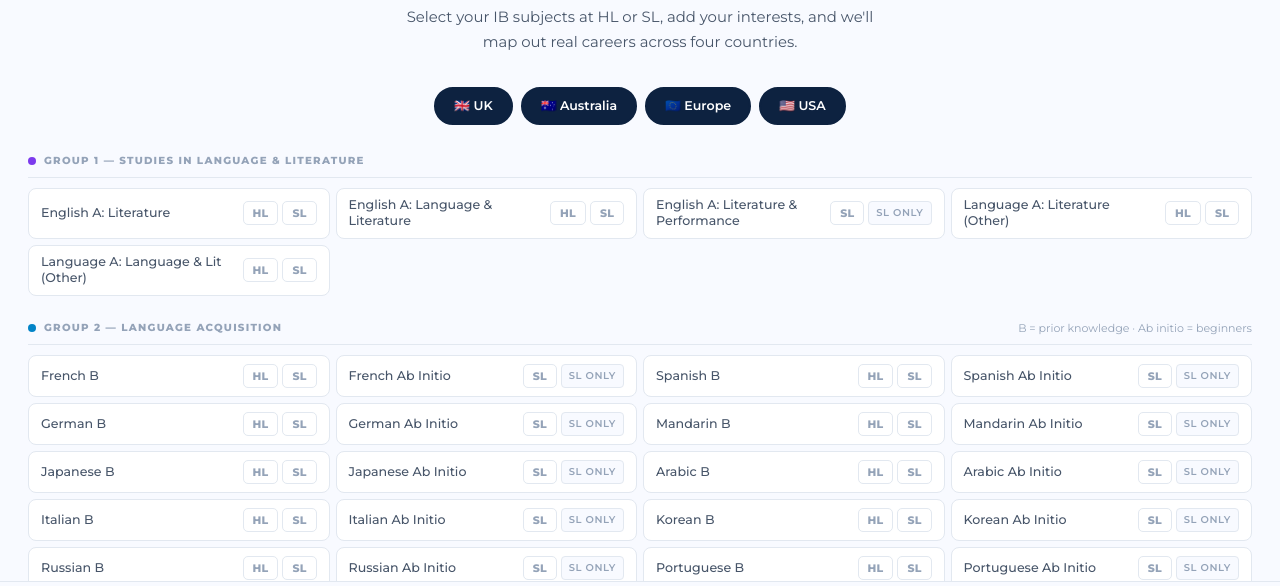
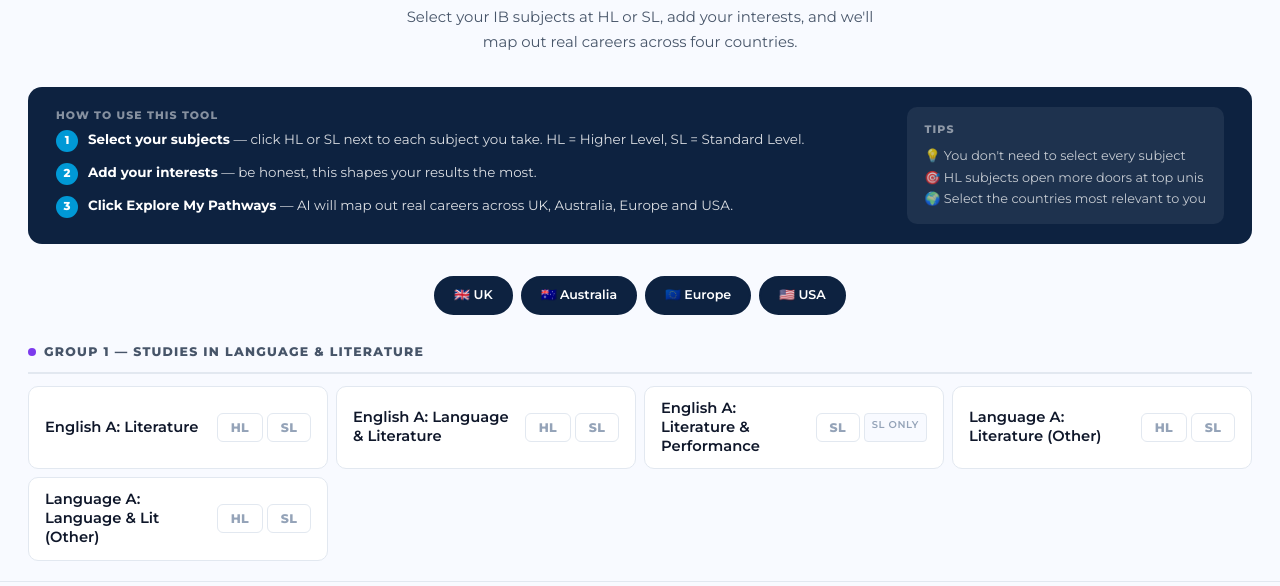
Before and after one commit to TMetters/bsj-tools, a website: page career_pathway_explorer.html in a window 1280 px wide. Shown: the part 148-734 px from the top of the page. Drawn offline with Linux system fonts and the light colour scheme.

Commit message:
Bigger subject cards, section headers, how-to guide

```diff
--- a/career_pathway_explorer.html
+++ b/career_pathway_explorer.html
@@ -70,17 +70,17 @@ body{background:var(--bg);min-height:100vh;}
 .r-chip:hover:not(.on){border-color:var(--indigo);color:var(--indigo);}
 
 /* SECTION HEADS */
-.sec-head{font-size:0.64rem;font-weight:800;text-transform:uppercase;letter-spacing:0.12em;color:var(--muted);margin:24px 0 10px;padding-bottom:8px;border-bottom:1px solid var(--border);display:flex;align-items:center;gap:8px;}
+.sec-head{font-size:0.78rem;font-weight:800;text-transform:uppercase;letter-spacing:0.10em;color:var(--text-dim);margin:28px 0 12px;padding-bottom:10px;border-bottom:2px solid var(--border);display:flex;align-items:center;gap:8px;}
 .sec-dot{width:8px;height:8px;border-radius:50%;flex-shrink:0;}
 .sec-note{font-size:0.69rem;color:var(--muted);font-weight:400;text-transform:none;letter-spacing:0;margin-left:auto;}
 
 /* SUBJECT ROWS — HL/SL */
-.subj-grid{display:grid;grid-template-columns:repeat(auto-fill,minmax(300px,1fr));gap:6px;margin-bottom:4px;}
-.subj-row{display:flex;align-items:center;gap:10px;padding:8px 12px;background:var(--white);border:1.5px solid var(--border);border-radius:8px;transition:border-color 0.15s;}
+.subj-grid{display:grid;grid-template-columns:repeat(auto-fill,minmax(280px,1fr));gap:8px;margin-bottom:4px;}
+.subj-row{display:flex;align-items:center;gap:10px;padding:12px 16px;background:var(--white);border:1.5px solid var(--border);border-radius:10px;transition:border-color 0.15s;}
 .subj-row.any-on{border-color:rgba(0,0,0,0.15);}
-.subj-name{flex:1;font-size:0.79rem;font-weight:500;color:var(--text-dim);line-height:1.3;}
+.subj-name{flex:1;font-size:0.92rem;font-weight:600;color:var(--text);line-height:1.3;}
 .lvl-btns{display:flex;gap:4px;flex-shrink:0;}
-.lvl-btn{padding:4px 9px;border:1.5px solid var(--border);border-radius:5px;font-size:0.68rem;font-weight:800;cursor:pointer;font-family:'Montserrat',sans-serif;transition:all 0.15s;color:var(--muted);background:var(--white);letter-spacing:0.02em;user-select:none;}
+.lvl-btn{padding:6px 13px;border:1.5px solid var(--border);border-radius:6px;font-size:0.78rem;font-weight:800;cursor:pointer;font-family:'Montserrat',sans-serif;transition:all 0.15s;color:var(--muted);background:var(--white);letter-spacing:0.02em;user-select:none;}
 .lvl-btn:hover{opacity:0.85;}
 .lvl-btn.on{color:var(--white);border-color:transparent;}
 .sl-only-tag{font-size:0.62rem;color:var(--muted);font-weight:600;text-transform:uppercase;letter-spacing:0.06em;padding:3px 7px;background:var(--bg);border-radius:4px;border:1px solid var(--border);}
@@ -246,6 +246,36 @@ body{background:var(--bg);min-height:100vh;}
   <div class="sel-hero">
     <h1>What could <em>you</em> do?</h1>
     <p>Select your IB subjects at HL or SL, add your interests, and we'll map out real careers across four countries.</p>
+  </div>
+
+
+  <!-- HOW TO USE GUIDE -->
+  <div style="background:var(--indigo);border-radius:14px;padding:20px 28px;margin-bottom:32px;display:flex;gap:24px;flex-wrap:wrap;align-items:flex-start;">
+    <div style="flex:1;min-width:220px;">
+      <div style="font-size:0.68rem;font-weight:800;text-transform:uppercase;letter-spacing:0.1em;color:rgba(255,255,255,0.5);margin-bottom:6px;">How to use this tool</div>
+      <div style="display:flex;flex-direction:column;gap:10px;">
+        <div style="display:flex;gap:10px;align-items:flex-start;">
+          <span style="background:var(--teal);color:white;border-radius:50%;width:22px;height:22px;display:flex;align-items:center;justify-content:center;font-size:0.72rem;font-weight:800;flex-shrink:0;margin-top:1px;">1</span>
+          <span style="font-size:0.84rem;color:rgba(255,255,255,0.85);line-height:1.5;"><strong style="color:white;">Select your subjects</strong> — click HL or SL next to each subject you take. HL = Higher Level, SL = Standard Level.</span>
+        </div>
+        <div style="display:flex;gap:10px;align-items:flex-start;">
+          <span style="background:var(--teal);color:white;border-radius:50%;width:22px;height:22px;display:flex;align-items:center;justify-content:center;font-size:0.72rem;font-weight:800;flex-shrink:0;margin-top:1px;">2</span>
+          <span style="font-size:0.84rem;color:rgba(255,255,255,0.85);line-height:1.5;"><strong style="color:white;">Add your interests</strong> — be honest, this shapes your results the most.</span>
+        </div>
+        <div style="display:flex;gap:10px;align-items:flex-start;">
+          <span style="background:var(--teal);color:white;border-radius:50%;width:22px;height:22px;display:flex;align-items:center;justify-content:center;font-size:0.72rem;font-weight:800;flex-shrink:0;margin-top:1px;">3</span>
+          <span style="font-size:0.84rem;color:rgba(255,255,255,0.85);line-height:1.5;"><strong style="color:white;">Click Explore My Pathways</strong> — AI will map out real careers across UK, Australia, Europe and USA.</span>
+        </div>
+      </div>
+    </div>
+    <div style="background:rgba(255,255,255,0.07);border-radius:10px;padding:14px 18px;min-width:200px;">
+      <div style="font-size:0.68rem;font-weight:800;text-transform:uppercase;letter-spacing:0.1em;color:rgba(255,255,255,0.5);margin-bottom:8px;">Tips</div>
+      <div style="font-size:0.8rem;color:rgba(255,255,255,0.75);line-height:1.7;">
+        💡 You don't need to select every subject<br>
+        🎯 HL subjects open more doors at top unis<br>
+        🌍 Select the countries most relevant to you
+      </div>
+    </div>
   </div>
 
   <!-- REGIONS -->
```
